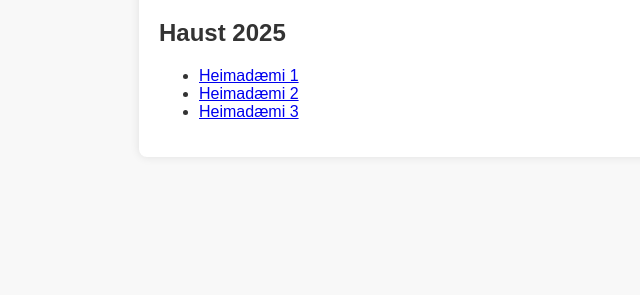
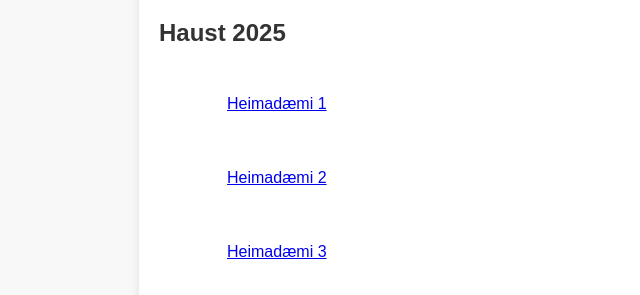
Before and after one commit to katrin108/katrin108.github.io, a plain HTML site: page index.html in a window 1280 px wide. Shown: the part 131-426 px from the top of the page, without its empty margins (181-821 px from the left). Drawn offline with Linux system fonts and the light colour scheme.

Commit message:
setup style

```diff
--- a/index.html
+++ b/index.html
@@ -10,7 +10,7 @@
     <h1>TÖL203M Tölvugrafík</h1>
     <h2>Haust 2025</h2>
     <ul>
-        <li><a href="H1/">Heimadæmi 1</a></li>
+        <li><a href="H1/gasket1.html">Heimadæmi 1</a></li>
         <li><a href="H2/">Heimadæmi 2</a></li>
         <li><a href="H3/">Heimadæmi 3</a></li>
     </ul>
--- a/style.css
+++ b/style.css
@@ -12,3 +12,13 @@ body {
   border-radius: 8px;
   box-shadow: 0 0 10px rgba(0,0,0,0.1);
 }
+
+ul{
+    list-style: none;
+}
+li {
+
+  list-style-type: none;
+  width: 100%;
+  padding: 5%;
+}
```
